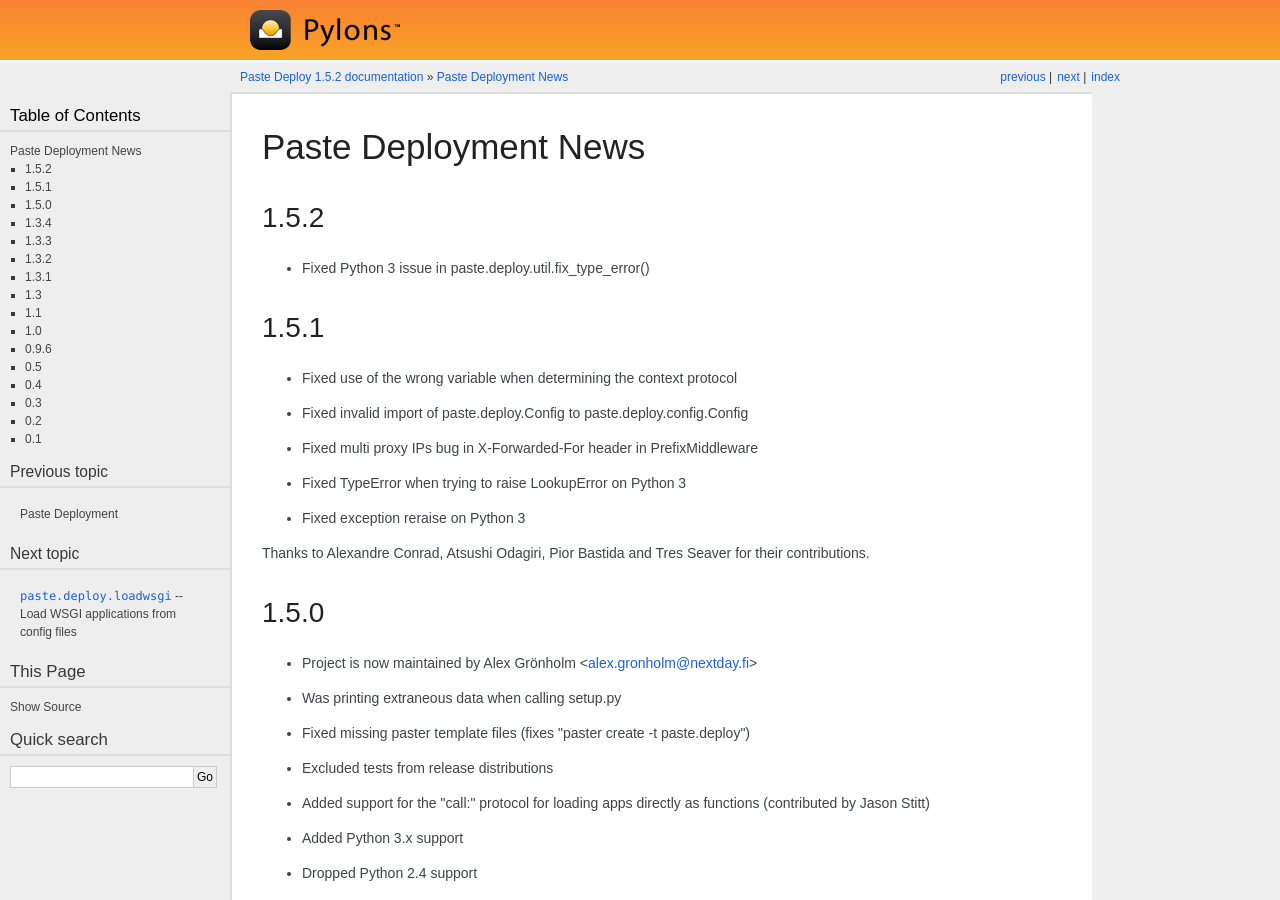
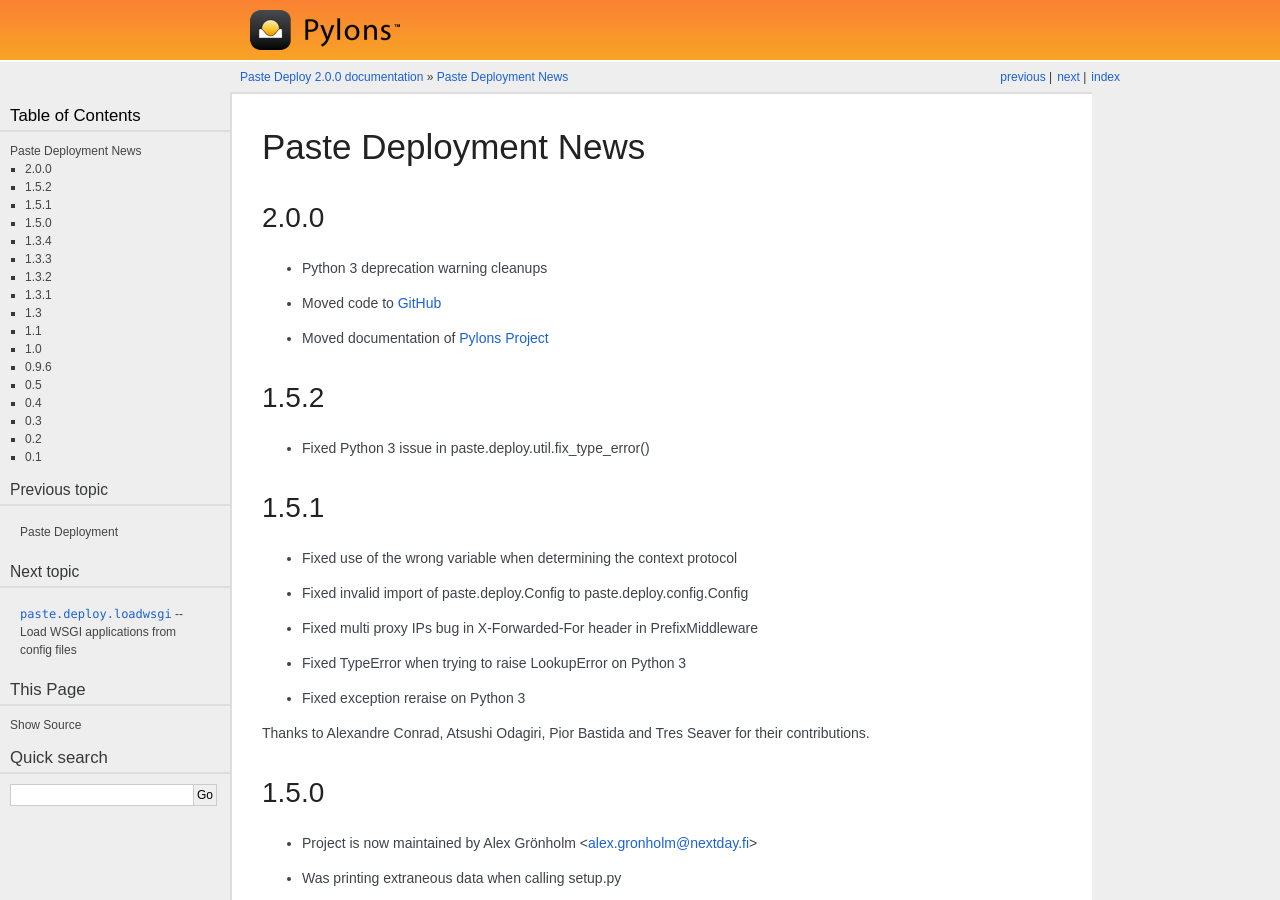
Before and after one commit to Pylons/pastedeploy, a Sphinx documentation site: the page built from docs/news.rst, in a window 1280 px wide and 900 px high. Built offline with Sphinx 7.4.7, drawn with Linux system fonts in a browser that asks for light colours; some web fonts are replaced; some of the changed text lies outside the part shown.

Commit message:
Prepare a 2.0.0 release
Update version in setup.py
Add changes to news.rst
Add build artifacts to .gitignore

The rationale for using a 2.0.0 version number is to make a
rather heavy-handed signal about the change in project
hosting and maintenance.

```diff
--- a/docs/news.rst
+++ b/docs/news.rst
@@ -1,5 +1,12 @@
 Paste Deployment News
 =====================
+
+2.0.0
+-----
+
+* Python 3 deprecation warning cleanups
+* Moved code to `GitHub <https://github.com/Pylons/pastedeploy>`_
+* Moved documentation of `Pylons Project <https://docs.pylonsproject.org/projects/pastedeploy/>`_
 
 1.5.2
 -----
--- a/setup.py
+++ b/setup.py
@@ -13,7 +13,7 @@ docs_extras = [
 
 setup(
     name="PasteDeploy",
-    version="1.5.2",
+    version="2.0.0",
     description="Load, configure, and compose WSGI applications and servers",
     long_description=readme,
     classifiers=[
```
Also changed, not shown: 1 other file.
